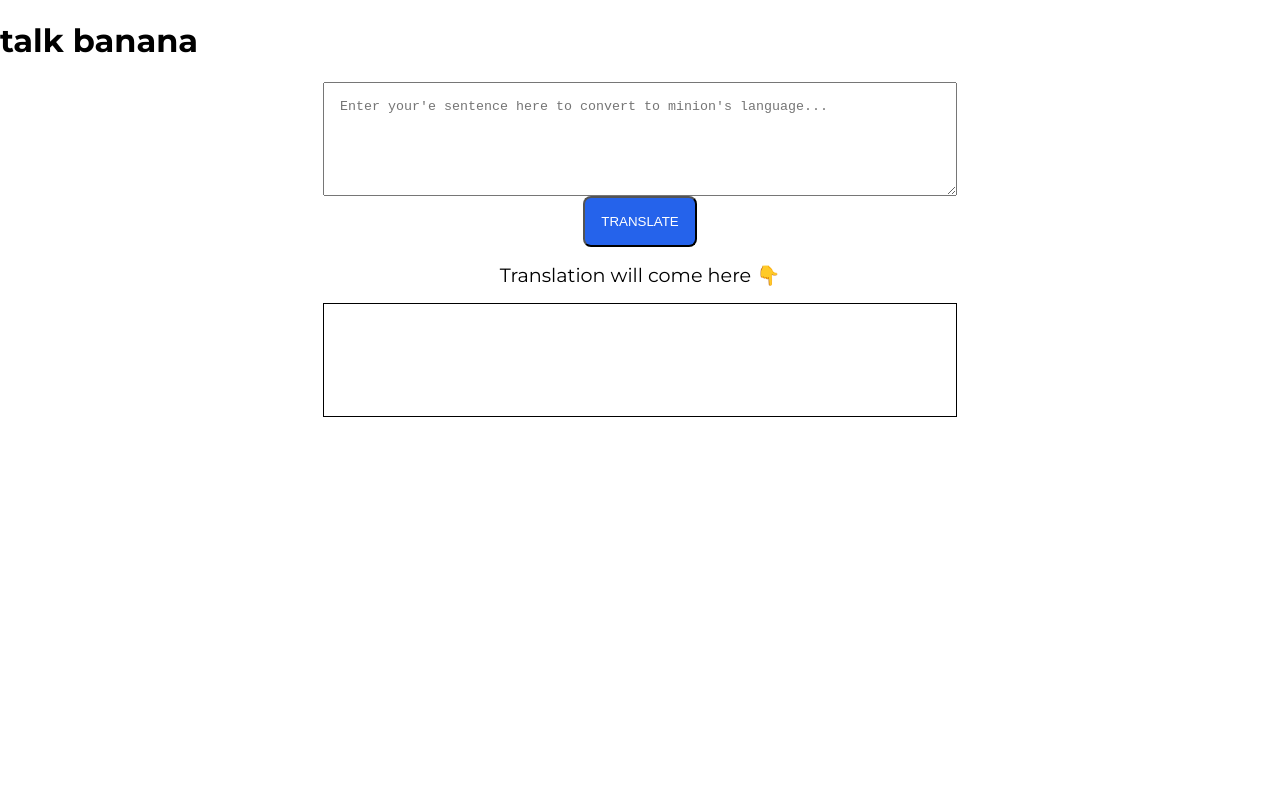
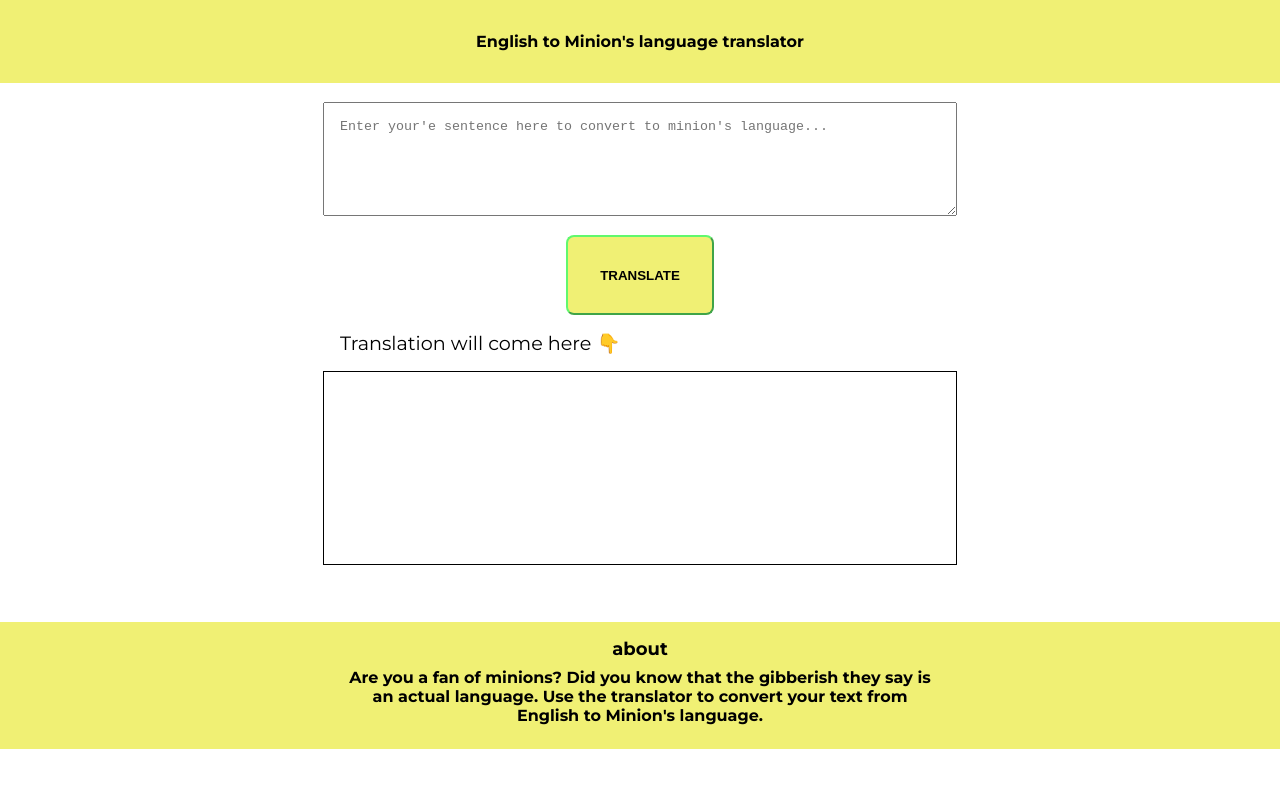
Before and after one commit to faisal-kursheedali/Portfolio-s-HTML-structure, a plain HTML site: page lib/index1.html in a window 1280 px wide. Drawn offline with Linux system fonts and the light colour scheme.

Commit message:
minion_completed_after_some_designing

```diff
--- a/lib/app.js
+++ b/lib/app.js
@@ -9,7 +9,7 @@ var inputtext = document.querySelector("#input-text")
 var outputtext = document.querySelector("#output-text")
 // outputtext.innerText = "ibru is good";
 // var serverURL = "https://lessonfourapi.tanaypratap.repl.co/translate/yoda.json"
-var serverURL = "https://api.funtranslations.com/translate/yoda.json"
+var serverURL = "https://api.funtranslations.com/translate/minion.json"
 /*function getTranslationURL(text) {
     return serverURL + "?" + "text=" + text
 }*/
--- a/lib/index1.html
+++ b/lib/index1.html
@@ -1,5 +1,6 @@
 <!DOCTYPE html>
 <html lang="en">
+
 <head>
     <meta charset="UTF-8">
     <meta http-equiv="X-UA-Compatible" content="IE=edge">
@@ -7,45 +8,96 @@
     <title>minion translator</title>
     <link href="../styles.css" rel="stylesheet" />
     <style>
-        textarea{
-            display:block;
+        textarea {
+            display: block;
             width: 80%;
             height: 10vh;
             max-width: 600px;
             margin: auto;
-            padding:1rem;
+            padding: 1rem;
         }
-        #btn-translate{
+
+        #btn-translate {
+            height: 10vh;
             max-width: 600px;
             margin: auto;
-            text-align: center;
-            display:block;
+            text-align: left;
+            display: block;
+            padding: 1rem 2rem;
+            background-color: rgb(240, 240, 116);
+            border-color: rgb(97, 248, 109);
+            color: black;
+            font-weight: bolder;
+            border-radius: 0.5rem;
+        }
+
+        .translation-text {
+            max-width: 600px;
+            margin: auto;
+            text-align: left;
+            display: block;
             padding: 1rem;
         }
-        div{
-            max-width: 600px;
-            margin: auto;
-            text-align: center;
-            display:block;
-            padding: 1rem;
-        }
-        #output-text{
+
+        #output-text {
             border: 1px solid black;
-            height: 10vh;
+            height: 20vh;
             width: 80%;
             max-width: 600px;
             margin: auto;
             padding: 1rem;
-            }
+        }
 
+
+
+        .translation_header {
+            background-color: rgb(240, 240, 116);
+            color: black;
+            text-align: center;
+            padding: 1rem;
+            font-weight: bold;
+        }
+
+        .footer_translation {
+            background-color: rgb(240, 240, 116);
+            padding: 1rem 0rem;
+            text-align: center;
+            color: black;
+        }
+
+        .footer_translation .translation_footer_header {
+            font-weight: bolder;
+            font-size: large;
+        }
+
+        .footer_para {
+            max-width: 600px;
+            margin: auto;
+            text-align: center;
+            display: block;
+            padding: 0.5rem;
+            font-weight: bold;
+        }
     </style>
 </head>
+
 <body>
-    <h1> talk banana</h1>
-    <textarea id="input-text" placeholder="Enter your'e sentence here to convert to minion's language..."></textarea>
-    <button id="btn-translate" class="primary-button">TRANSLATE</button>
-    <div style="font-size:larger">Translation will come here 👇</div>
-    <div id="output-text"></div>
-    <script src="./app.js" typ="text/javascript" ></script>
+    <nav class="translation_header">
+        <div class="translation_header">English to Minion's language translator</div>
+        </div>
+    </nav><br>
+    <textarea id="input-text"
+        placeholder="Enter your'e sentence here to convert to minion's language..."></textarea><br>
+    <button id="btn-translate">TRANSLATE</button>
+    <div style="font-size:larger" class="translation-text">Translation will come here 👇</div>
+    <div id="output-text"></div><br><br><br>
+    <script src="./app.js" typ="text/javascript"></script>
+    <footer class="footer_translation">
+        <div class="translation_footer_header">about</div>
+        <p class="footer_para">Are you a fan of minions? Did you know that the gibberish they say is an actual language.
+            Use the translator
+            to convert your text from English to Minion's language.</p>
+    </footer>
 </body>
+
 </html>
--- a/styles.css
+++ b/styles.css
@@ -54,7 +54,7 @@ hr {
     text-decoration: none;
     padding: 0.5rem 1rem;
     border-radius: 0.5rem;
-    color: white;
+    /* color: white; */
 }
 .secondary-button {
     background-color: white;
@@ -162,7 +162,6 @@ here look into BEM naming convention for CSS */
     border-bottom-left-radius: 2rem;
     border-bottom-right-radius: 2rem;
 }
-
 .footer .link {
     color: white;
     text-decoration: none;
```
